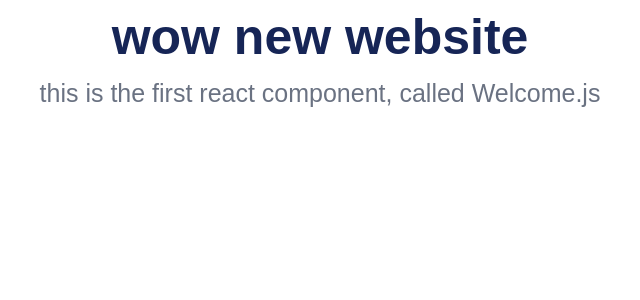
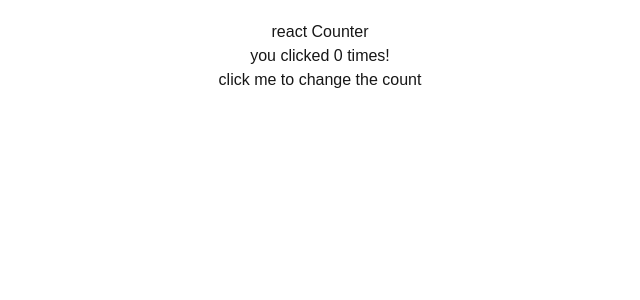
Before and after one commit to diyachichila-hash/firstjsproject, a Next.js app: page / in a window 1280 px wide. Shown: the top 300 px of the page, without its empty margins (320-960 px from the left). Built offline with nearby package versions, Linux system fonts and the light colour scheme.

Commit message:
counter adding

```diff
--- /dev/null
+++ b/src/app/components/Counter.js
@@ -0,0 +1,23 @@
+import { useState } from "react";
+
+export default function Counter() {
+    const [count, setCount] = useState(0);
+
+    function handleClick() {
+        setCount(count +1);
+    }
+
+    return (
+        <div className="text-center mt-5">
+            <h2>
+                react Counter
+            </h2>
+            <p>
+                you clicked {count} times!
+            </p>
+            <button onClick={handleClick}>
+                click me to change the count
+            </button>
+        </div>
+    )
+}
--- a/src/app/components/Welcome.js
+++ /dev/null
@@ -1,12 +0,0 @@
-export default function Welcome() {
-    return (
-        <div className="flex flex-col items-center justify-center text-center">
-            <h1 className ="font-bold text-[50px] text-blue-950">
-                wow new website
-            </h1>
-            <p className="text-gray-500 text-[25px]">
-                this is the first react component, called Welcome.js
-            </p>
-        </div>
-    )
-}
--- a/src/app/page.js
+++ b/src/app/page.js
@@ -1,10 +1,10 @@
 import Image from "next/image";
-import Welcome from "./components/Welcome";
+import Counter from "./components/Counter";
 
 export default function Home() {
   return (
     <div>
-      <Welcome/>
-     </div>
+      <Counter/>
+    </div>
   );
 }
```
